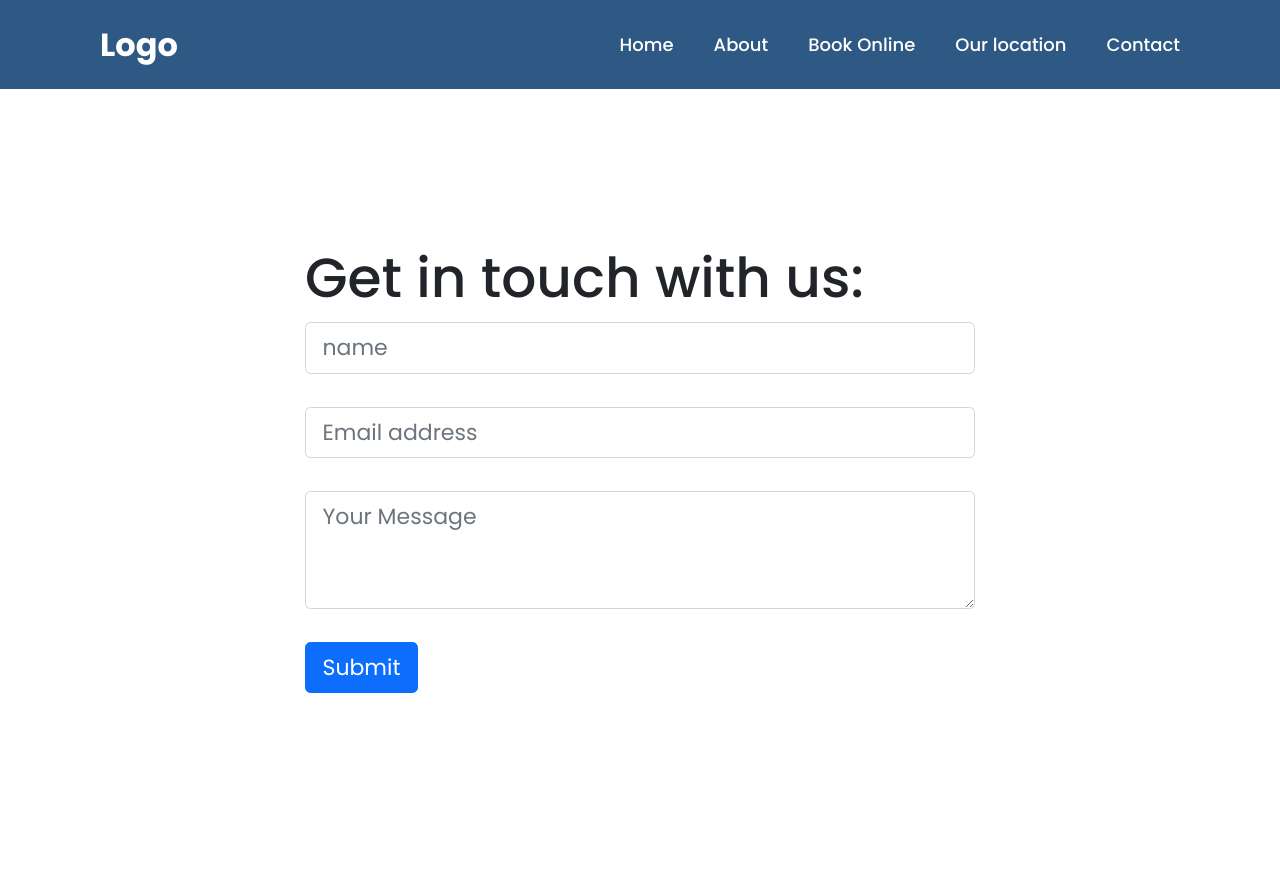
After one commit to KayongoYongo/PP-Mama_Fua_website_Django, a Django app: page /contact/ in a window 1280 px wide. The commit adds this page. Run offline with Django 5.2, Linux system fonts and the light colour scheme.

Commit message:
modified the templated for contact, index and our location

```diff
--- /dev/null
+++ b/mama_fua_project/pages_app/templates/pages_app/contact.html
@@ -0,0 +1,62 @@
+<!DOCTYPE html>
+<html lang="en">
+<head>
+    <meta charset="UTF-8">
+    <meta name="viewport" content="width=device-width, initial-scale=1.0">
+    {% load static %}
+    <link rel="stylesheet" type="text/css" href="{% static 'css/navbar.css' %}">
+    <link rel="stylesheet" type="text/css" href="{% static 'css/landing_page.css' %}">
+    <link rel="stylesheet" href="https://cdn.jsdelivr.net/npm/bootstrap@5.0.0-beta3/dist/css/bootstrap.min.css">
+    <title>Contact</title>
+    <style>
+        .form-container {
+            display: flex;
+            align-items: center;
+            justify-content: center;
+            min-height: 100vh;
+        }
+        .form-wrapper {
+            width: 100%;
+            max-width: 700px;
+            padding: 15px;
+        }
+    </style>
+</head>
+<body>
+    <header class="header">
+        <a href="#" class="logo">Logo</a>
+
+        <nav class="navbar">
+            <a href="{% url 'home_page' %}">Home</a>
+            <a href="#">About</a>
+            <a href="{% url 'user_dashboard' %}">Book Online</a>
+            <a href="{% url 'our_location' %}">Our location</a>
+            <a href="{% url 'contact_page' %}">Contact</a>
+        </nav>
+    </header>
+    <div class="form-container">
+        <div class="form-wrapper">
+            <form action="https://api.web3forms.com/submit" method="POST">
+                <h1>Get in touch with us:</h1>
+                <input type="hidden" name="access_key" value="a34822e6-8a83-4c76-a344-606c10675019">
+
+                <div class="form-group">
+                    <input type="text" name="name" class="form-control" id="floatingInput" placeholder="name">
+                </div>
+                <br>
+                <div class="form-group">
+                    <input type="email" name="email" class="form-control" id="floatingInput" placeholder="Email address"">
+                </div>
+                <br>
+                <div class="form-group">
+                    <textarea class="form-control" id="exampleFormControlTextarea1" name="message" placeholder="Your Message" rows="3"></textarea>
+                </div>
+                <br>
+                <div class="mb-3">
+                    <button type="submit" class="btn btn-primary">Submit</button>
+                </div>
+            </form>
+        </div>
+    </div>
+</body>
+</html>
```
Also changed, not shown: mama_fua_project/pages_app/templates/pages_app/index.html (+3 -6 lines), mama_fua_project/pages_app/templates/pages_app/our_location.html (added, +34 -0 lines).
